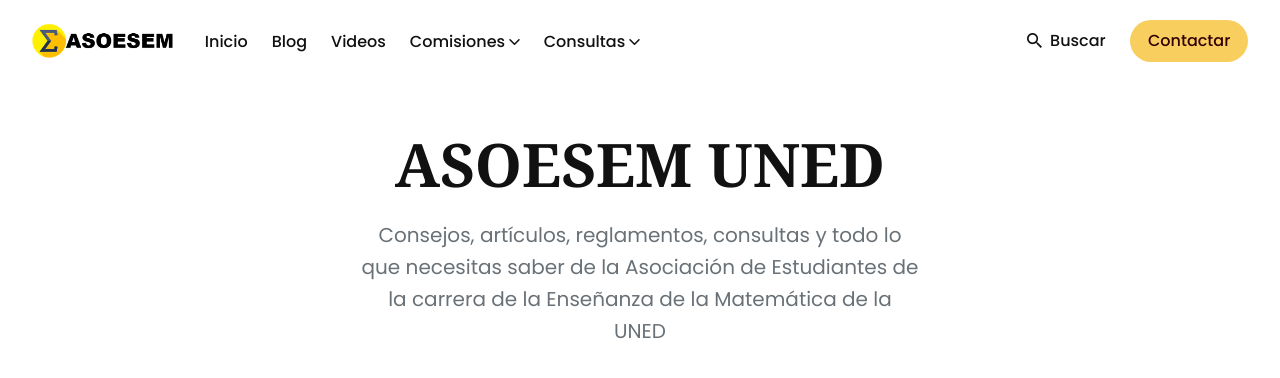
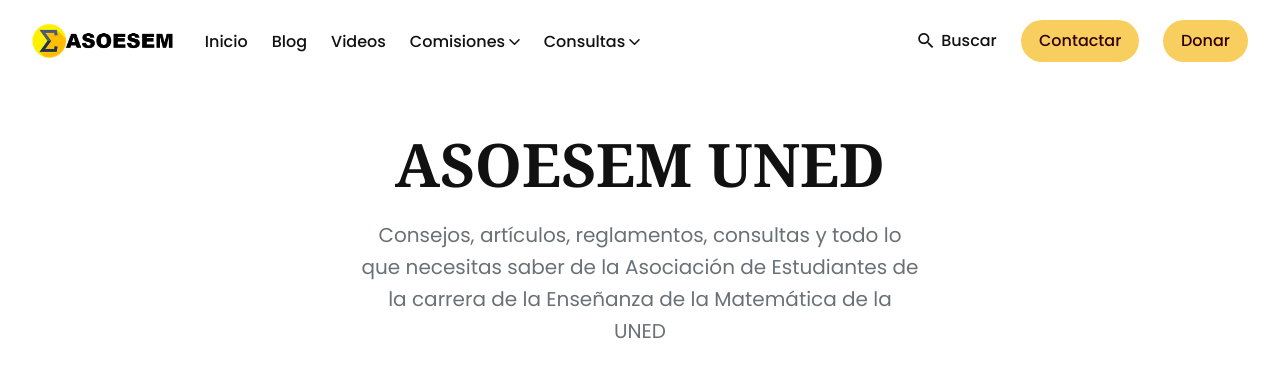
Before and after one commit to asoesem/asoesem.github.io, a Jekyll site: the page built from index.html, in a window 1280 px wide and 900 px high, cut to the strip 0-391 px from the top of the window. Shown: the top 378 px of the strip. Built offline with Jekyll 4.4.1, drawn with Linux system fonts in a browser that asks for light colours.

Commit message:
Corrige verificación de botón de donación

```diff
--- a/_includes/header.html
+++ b/_includes/header.html
@@ -51,7 +51,7 @@
             {% if site.data.settings.cta_button.enable == true %}
             <a href="{% if site.data.settings.cta_button.cta_button_link %}{{ site.data.settings.cta_button.cta_button_link | prepend: site.baseurl }}{% else %}#{% endif %}" class="button cta-button">{{ site.data.settings.cta_button.cta_button_text }}</a>
             {% endif %}
-            {% if site.data.settings.donate.enable == true %}
+            {% if site.data.settings.donate.enabled == true %}
             <a href="{% if site.data.settings.donate.button_link %}{{ site.data.settings.donate.button_link }}{% else %}#{% endif %}" class="button cta-button">{{ site.data.settings.donate.button_text }}</a>
             {% endif %}
           </div>
```
